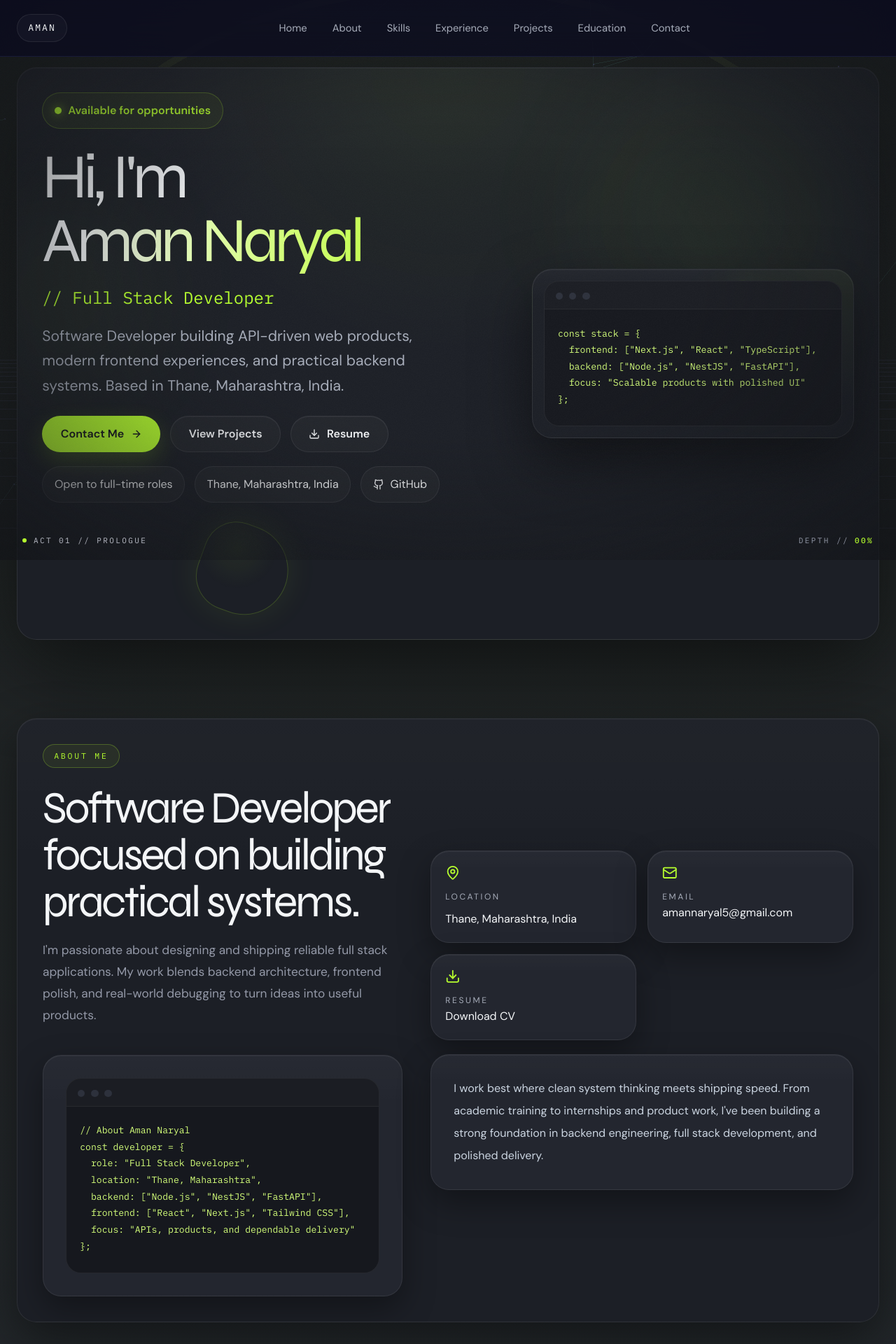
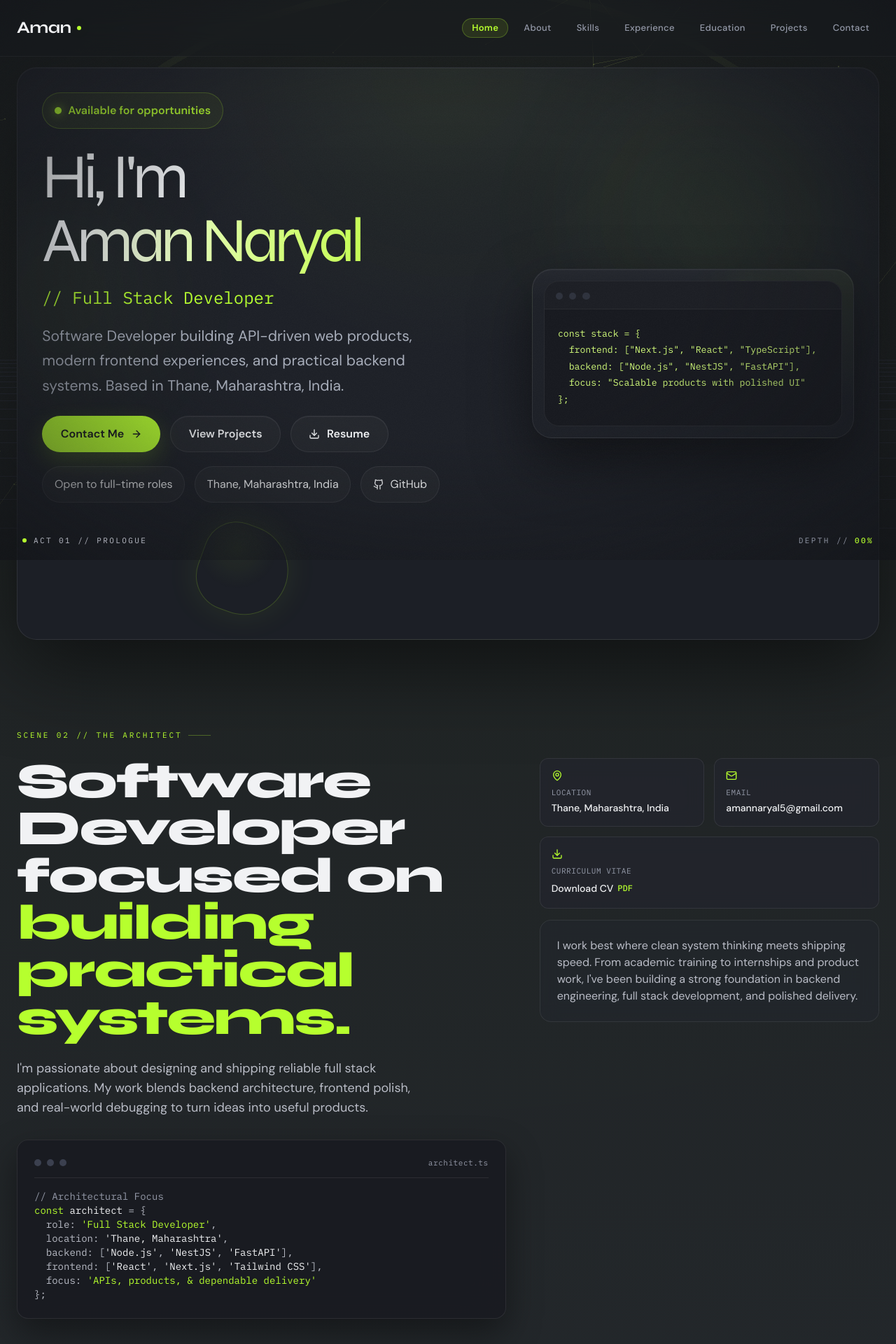
Before and after one commit to amannaryal5-art/Aman_projects, a Next.js app: page / in a window 1280 px wide. Shown: the top 1920 px of the page at 70% size. Built offline with nearby package versions, Linux system fonts and the light colour scheme.

Commit message:
chore: final clean polish and zero-warning formatting

```diff
--- a/src/components/ParticleCanvas.tsx
+++ b/src/components/ParticleCanvas.tsx
@@ -57,14 +57,14 @@ function Network({ count, compact }: { count: number; compact: boolean }) {
         <bufferGeometry>
           <bufferAttribute attach="attributes-position" args={[pointPositions, 3]} />
         </bufferGeometry>
-        <pointsMaterial color="#6d6cff" size={0.035} transparent opacity={0.32} sizeAttenuation />
+        <pointsMaterial color="#B6FF2E" size={0.035} transparent opacity={0.35} sizeAttenuation />
       </points>
       {!compact && (
         <lineSegments ref={lines}>
           <bufferGeometry>
             <bufferAttribute attach="attributes-position" args={[linePositions, 3]} />
           </bufferGeometry>
-          <lineBasicMaterial color="#20d7d5" transparent opacity={0.14} />
+          <lineBasicMaterial color="#B6FF2E" transparent opacity={0.18} />
         </lineSegments>
       )}
     </group>
--- a/src/components/about-section.tsx
+++ b/src/components/about-section.tsx
@@ -3,81 +3,118 @@
 import { motion } from "framer-motion";
 import { Download, Mail, MapPin } from "lucide-react";
 import { developer } from "@/lib/data";
-import { AnimatedSection } from "@/components/AnimatedSection";
 
 export function AboutSection() {
   return (
-    <AnimatedSection id="about" className="section-shell scroll-mt-28 py-20 md:py-28">
-      <div className="section-frame grid gap-10 lg:grid-cols-[0.92fr_1.08fr] lg:items-center">
-        <div>
-          <p className="section-pill">About Me</p>
-          <h2 className="section-title mt-6 text-left">
-            Software Developer focused on building practical systems.
+    <section id="about" className="section-shell scroll-mt-28 py-20 md:py-32 relative">
+      {/* Scene Marker */}
+      <div className="flex items-center gap-2 mb-6">
+        <span className="font-mono text-[11px] tracking-[0.26em] text-spark uppercase">
+          SCENE 02 // THE ARCHITECT
+        </span>
+        <span className="h-px w-8 bg-spark/30" />
+      </div>
+
+      <div className="grid gap-12 lg:grid-cols-12 lg:items-start">
+        {/* Left Column: Heading and Code Card */}
+        <div className="lg:col-span-7 flex flex-col">
+          <h2 className="font-display font-extrabold tracking-[-0.03em] leading-[0.96] text-graphite-100 text-[clamp(2.4rem,5.5vw,4.5rem)] text-left mb-6">
+            <span className="sr-only">Software Developer focused on building practical systems.</span>
+            <span aria-hidden="true" className="block text-graphite-100">
+              Software Developer focused on
+            </span>
+            <span aria-hidden="true" className="block text-spark">
+              building practical systems.
+            </span>
           </h2>
-          <p className="section-copy mt-5 max-w-2xl text-left">
+
+          <p className="font-sans text-base sm:text-lg text-graphite-300 leading-relaxed max-w-xl text-left mb-8">
             I&apos;m passionate about designing and shipping reliable full stack applications. My
             work blends backend architecture, frontend polish, and real-world debugging to turn
             ideas into useful products.
           </p>
 
           <motion.div
-            initial={{ opacity: 0, y: 24 }}
+            initial={{ opacity: 0, y: 20 }}
             whileInView={{ opacity: 1, y: 0 }}
             viewport={{ once: true, amount: 0.2 }}
-            transition={{ duration: 0.45 }}
-            className="neo-card mt-10 p-6 md:p-8"
+            transition={{ duration: 0.6, ease: [0.16, 1, 0.3, 1] }}
+            className="rounded-2xl border border-hairline bg-graphite-900/80 backdrop-blur-xl p-5 sm:p-6 shadow-[0_20px_50px_rgba(0,0,0,0.4)]"
           >
-            <div className="code-window">
-              <div className="code-window-bar">
-                <span className="code-dot bg-[#ff5d77]" />
-                <span className="code-dot bg-[#ffcf5a]" />
-                <span className="code-dot bg-[#29d391]" />
+            <div className="flex items-center justify-between pb-3 mb-4 border-b border-hairline">
+              <div className="flex items-center gap-2">
+                <span className="w-2.5 h-2.5 rounded-full bg-graphite-600" />
+                <span className="w-2.5 h-2.5 rounded-full bg-graphite-600" />
+                <span className="w-2.5 h-2.5 rounded-full bg-graphite-600" />
               </div>
-              <pre className="code-snippet">
-{`// About Aman Naryal
-const developer = {
-  role: "Full Stack Developer",
-  location: "Thane, Maharashtra",
-  backend: ["Node.js", "NestJS", "FastAPI"],
-  frontend: ["React", "Next.js", "Tailwind CSS"],
-  focus: "APIs, products, and dependable delivery"
-};`}
-              </pre>
+              <span className="font-mono text-[11px] text-graphite-400 tracking-wider">
+                architect.ts
+              </span>
             </div>
+            <pre className="font-mono text-xs sm:text-sm leading-relaxed text-graphite-300 overflow-x-auto">
+              <span className="text-graphite-400">{"// Architectural Focus"}</span>
+              {"\n"}
+              <span className="text-spark">const</span>{" "}
+              <span className="text-graphite-100">architect</span> = {"{\n"}
+              {"  "}role: <span className="text-spark">&apos;Full Stack Developer&apos;</span>,{"\n"}
+              {"  "}location: <span className="text-graphite-100">&apos;Thane, Maharashtra&apos;</span>,{"\n"}
+              {"  "}backend: [<span className="text-graphite-100">&apos;Node.js&apos;</span>, <span className="text-graphite-100">&apos;NestJS&apos;</span>, <span className="text-graphite-100">&apos;FastAPI&apos;</span>],{"\n"}
+              {"  "}frontend: [<span className="text-graphite-100">&apos;React&apos;</span>, <span className="text-graphite-100">&apos;Next.js&apos;</span>, <span className="text-graphite-100">&apos;Tailwind CSS&apos;</span>],{"\n"}
+              {"  "}focus: <span className="text-spark">&apos;APIs, products, & dependable delivery&apos;</span>{"\n"}
+              {"}"};
+            </pre>
           </motion.div>
         </div>
 
+        {/* Right Column: Info Cards and Delivery Philosophy */}
         <motion.div
-          initial={{ opacity: 0, y: 24 }}
+          initial={{ opacity: 0, y: 20 }}
           whileInView={{ opacity: 1, y: 0 }}
           viewport={{ once: true, amount: 0.2 }}
-          transition={{ duration: 0.45, delay: 0.08 }}
-          className="space-y-5"
+          transition={{ duration: 0.6, delay: 0.1, ease: [0.16, 1, 0.3, 1] }}
+          className="lg:col-span-5 flex flex-col gap-4"
         >
-          <div className="grid gap-4 sm:grid-cols-2">
-            <div className="info-card">
-              <MapPin className="info-icon" />
-              <p className="info-card-label">Location</p>
-              <p className="info-card-value">{developer.location}</p>
+          <div className="grid gap-3.5 sm:grid-cols-2">
+            <div className="rounded-xl border border-hairline bg-graphite-800/60 backdrop-blur-md p-4 transition-colors hover:border-spark/30">
+              <MapPin className="w-4 h-4 text-spark mb-2" />
+              <p className="font-mono text-[11px] text-graphite-400 uppercase tracking-wider mb-1">
+                Location
+              </p>
+              <p className="text-sm font-medium text-graphite-100">{developer.location}</p>
             </div>
-            <div className="info-card">
-              <Mail className="info-icon" />
-              <p className="info-card-label">Email</p>
-              <a href={`mailto:${developer.email}`} className="info-card-value hover:text-cyan-300">
+
+            <div className="rounded-xl border border-hairline bg-graphite-800/60 backdrop-blur-md p-4 transition-colors hover:border-spark/30">
+              <Mail className="w-4 h-4 text-spark mb-2" />
+              <p className="font-mono text-[11px] text-graphite-400 uppercase tracking-wider mb-1">
+                Email
+              </p>
+              <a
+                href={`mailto:${developer.email}`}
+                className="text-sm font-medium text-graphite-100 hover:text-spark transition-colors truncate block"
+              >
                 {developer.email}
               </a>
             </div>
-            <div className="info-card">
-              <Download className="info-icon" />
-              <p className="info-card-label">Resume</p>
-              <a href="/resume.pdf" target="_blank" rel="noreferrer" className="info-card-value hover:text-cyan-300">
-                Download CV
+
+            <div className="rounded-xl border border-hairline bg-graphite-800/60 backdrop-blur-md p-4 transition-colors hover:border-spark/30 sm:col-span-2">
+              <Download className="w-4 h-4 text-spark mb-2" />
+              <p className="font-mono text-[11px] text-graphite-400 uppercase tracking-wider mb-1">
+                Curriculum Vitae
+              </p>
+              <a
+                href="/resume.pdf"
+                target="_blank"
+                rel="noreferrer"
+                className="text-sm font-medium text-graphite-100 hover:text-spark transition-colors inline-flex items-center gap-1.5"
+              >
+                <span>Download CV</span>
+                <span className="text-spark font-mono text-xs">PDF</span>
               </a>
             </div>
           </div>
 
-          <div className="neo-card p-6 md:p-8">
-            <p className="text-base leading-8 text-slate-300">
+          <div className="rounded-2xl border border-hairline bg-graphite-800/50 backdrop-blur-md p-6">
+            <p className="text-sm sm:text-base leading-relaxed text-graphite-300">
               I work best where clean system thinking meets shipping speed. From academic training
               to internships and product work, I&apos;ve been building a strong foundation in
               backend engineering, full stack development, and polished delivery.
@@ -85,6 +122,6 @@ const developer = {
           </div>
         </motion.div>
       </div>
-    </AnimatedSection>
+    </section>
   );
 }
--- a/src/components/landing/Footer.tsx
+++ b/src/components/landing/Footer.tsx
@@ -2,42 +2,32 @@ import { landingProfile } from "@/data/products";
 
 export function Footer() {
   return (
-    <footer id="contact" className="section-shell scroll-mt-24 pb-10 pt-8 md:pb-12">
-      <div className="fade-up delay-4 grid gap-6 rounded-[1.5rem] border border-white/10 bg-panel-soft px-6 py-6 text-sm text-slate-400 md:grid-cols-[1.2fr_1fr] md:px-8">
-        <div className="space-y-3">
-          <p className="font-display text-2xl text-text">{landingProfile.name}</p>
-          <a
-            href={`mailto:${landingProfile.email}`}
-            className="block transition-colors hover:text-accent"
-          >
-            {landingProfile.email}
-          </a>
-          <a
-            href={`tel:+91${landingProfile.phone}`}
-            className="block transition-colors hover:text-accent"
-          >
-            {landingProfile.phone}
-          </a>
+    <footer className="section-shell pb-12 pt-8">
+      <div className="flex flex-col sm:flex-row items-center justify-between gap-4 py-8 border-t border-hairline font-mono text-xs text-graphite-400">
+        <div className="flex items-center gap-2">
+          <span className="w-1.5 h-1.5 rounded-full bg-spark shadow-spark-sm" />
+          <span className="text-graphite-300 font-medium">{landingProfile.name}</span>
+          <span>— Full Stack Developer</span>
+        </div>
+
+        <div className="flex items-center gap-6">
           <a
             href={landingProfile.github}
             target="_blank"
             rel="noreferrer"
-            className="block transition-colors hover:text-accent"
+            className="hover:text-spark transition-colors"
           >
-            github.com/amannaryal5-art
+            GitHub
           </a>
           <a
             href={landingProfile.linkedin}
             target="_blank"
             rel="noreferrer"
-            className="block transition-colors hover:text-accent"
+            className="hover:text-spark transition-colors"
           >
-            linkedin.com/in/aman-naryal-608034221
+            LinkedIn
           </a>
-        </div>
-
-        <div className="flex items-end md:justify-end">
-          <p>&copy; 2026 Aman Naryal</p>
+          <span>&copy; {new Date().getFullYear()} Aman Naryal</span>
         </div>
       </div>
     </footer>
--- a/src/components/navbar.tsx
+++ b/src/components/navbar.tsx
@@ -3,33 +3,38 @@
 import { AnimatePresence, motion } from "framer-motion";
 import { Menu, X } from "lucide-react";
 import { useEffect, useState } from "react";
+import { scrollState } from "@/lib/cinematic/scrollState";
 
 const navItems = [
-  { label: "Home", href: "#top" },
-  { label: "About", href: "#about" },
-  { label: "Skills", href: "#skills" },
-  { label: "Experience", href: "#experience" },
-  { label: "Projects", href: "#projects" },
-  { label: "Education", href: "#education" },
-  { label: "Contact", href: "#contact" }
+  { label: "Home", href: "#top", sceneIndex: 0 },
+  { label: "About", href: "#about", sceneIndex: 1 },
+  { label: "Skills", href: "#skills", sceneIndex: 2 },
+  { label: "Experience", href: "#experience", sceneIndex: 3 },
+  { label: "Education", href: "#education", sceneIndex: 4 },
+  { label: "Projects", href: "#projects", sceneIndex: 5 },
+  { label: "Contact", href: "#contact", sceneIndex: 6 },
 ];
 
 export function Navbar() {
   const [scrolled, setScrolled] = useState(false);
   const [menuOpen, setMenuOpen] = useState(false);
+  const [activeScene, setActiveScene] = useState(0);
 
   useEffect(() => {
-    const handleScroll = () => setScrolled(window.scrollY > 18);
+    let animId: number;
 
-    handleScroll();
-    window.addEventListener("scroll", handleScroll);
+    const checkState = () => {
+      setScrolled(window.scrollY > 20);
+      setActiveScene(scrollState.sceneIndex);
+      animId = requestAnimationFrame(checkState);
+    };
 
-    return () => window.removeEventListener("scroll", handleScroll);
+    animId = requestAnimationFrame(checkState);
+    return () => cancelAnimationFrame(animId);
   }, []);
 
   useEffect(() => {
     document.body.style.overflow = menuOpen ? "hidden" : "";
-
     return () => {
       document.body.style.overflow = "";
     };
@@ -41,45 +46,60 @@ export function Navbar() {
         setMenuOpen(false);
       }
     };
-
     window.addEventListener("resize", handleResize);
-
     return () => window.removeEventListener("resize", handleResize);
   }, []);
-
-  const handleNavClick = () => {
-    setMenuOpen(false);
-  };
 
   return (
     <motion.header
       initial={false}
       animate={{
-        borderColor: scrolled ? "rgba(108,114,255,0.22)" : "rgba(108,114,255,0.12)",
-        backgroundColor: scrolled ? "rgba(10,10,32,0.88)" : "rgba(10,10,32,0.68)"
+        borderColor: scrolled ? "rgba(255,255,255,0.08)" : "rgba(255,255,255,0.04)",
+        backgroundColor: scrolled ? "rgba(24,26,32,0.85)" : "rgba(24,26,32,0.4)",
       }}
-      className="fixed inset-x-0 top-0 z-50 border-b backdrop-blur-xl"
+      className="fixed inset-x-0 top-0 z-50 border-b backdrop-blur-xl transition-colors duration-300"
     >
-      <div className="section-shell navbar-shell">
-        <a href="#top" className="navbar-brand">
-          Aman
+      <div className="section-shell flex items-center justify-between h-16 sm:h-20">
+        {/* Brand */}
+        <a
+          href="#top"
+          className="font-display font-bold text-xl sm:text-2xl tracking-tight text-graphite-100 hover:text-spark transition-colors duration-200 flex items-center gap-2"
+        >
+          <span>Aman</span>
+          <span className="w-1.5 h-1.5 rounded-full bg-spark shadow-spark-sm" />
         </a>
 
-        <nav className="navbar-links">
-          {navItems.map((item) => (
+        {/* Desktop Navigation Links */}
+        <nav className="hidden md:flex items-center gap-1 lg:gap-2">
+          {navItems.map((item) => {
+            const isActive = activeScene === item.sceneIndex;
+            return (
               <a
                 key={item.href}
                 href={item.href}
-              className="navbar-link"
+                className={`relative px-3.5 py-1.5 rounded-full text-xs lg:text-[13px] font-medium tracking-wide transition-all duration-200 ${
+                  isActive
+                    ? "text-spark font-semibold"
+                    : "text-graphite-400 hover:text-graphite-100"
+                }`}
               >
                 {item.label}
+                {isActive && (
+                  <motion.span
+                    layoutId="nav-active-pill"
+                    className="absolute inset-0 rounded-full bg-spark/10 border border-spark/25 -z-10"
+                    transition={{ type: "spring", stiffness: 350, damping: 30 }}
+                  />
+                )}
               </a>
-          ))}
+            );
+          })}
         </nav>
 
+        {/* Mobile Toggle Button */}
         <button
           type="button"
-          className="navbar-toggle"
+          className="md:hidden flex items-center justify-center w-10 h-10 rounded-full border border-hairline bg-graphite-800/80 text-graphite-300 hover:text-spark transition-colors"
           aria-expanded={menuOpen}
           aria-controls="mobile-nav"
           aria-label={menuOpen ? "Close navigation menu" : "Open navigation menu"}
@@ -89,49 +109,52 @@ export function Navbar() {
         </button>
       </div>
 
+      {/* Subtle Hairline Progress Accent */}
       <AnimatePresence>
-        {scrolled ? (
+        {scrolled && (
           <motion.div
-            key="nav-line"
+            key="nav-accent"
             initial={{ opacity: 0 }}
             animate={{ opacity: 1 }}
             exit={{ opacity: 0 }}
-            className="h-px w-full bg-[linear-gradient(90deg,transparent,rgba(61,232,224,0.32),transparent)]"
+            className="h-px w-full bg-[linear-gradient(90deg,transparent,rgba(182,255,46,0.3),transparent)]"
           />
-        ) : null}
+        )}
       </AnimatePresence>
 
+      {/* Mobile Menu Overlay */}
       <AnimatePresence>
-        {menuOpen ? (
+        {menuOpen && (
           <motion.div
             id="mobile-nav"
             key="mobile-nav"
             initial={{ opacity: 0, height: 0 }}
             animate={{ opacity: 1, height: "auto" }}
             exit={{ opacity: 0, height: 0 }}
-            transition={{ duration: 0.22, ease: "easeOut" }}
-            className="mobile-nav-wrap md:hidden"
+            transition={{ duration: 0.25, ease: [0.16, 1, 0.3, 1] }}
+            className="md:hidden border-b border-hairline bg-graphite-950/95 backdrop-blur-2xl px-6 py-6"
           >
-            <button
-              type="button"
-              aria-label="Close navigation menu"
-              className="mobile-nav-backdrop"
-              onClick={() => setMenuOpen(false)}
-            />
-            <nav className="section-shell mobile-nav-panel">
-              {navItems.map((item) => (
+            <nav className="flex flex-col gap-3">
+              {navItems.map((item) => {
+                const isActive = activeScene === item.sceneIndex;
+                return (
                   <a
                     key={item.href}
                     href={item.href}
-                  className="mobile-nav-link"
-                  onClick={handleNavClick}
+                    className={`py-2 px-3 rounded-lg text-sm tracking-wider uppercase transition-colors ${
+                      isActive
+                        ? "text-spark bg-spark/10 font-medium"
+                        : "text-graphite-300 hover:text-graphite-100"
+                    }`}
+                    onClick={() => setMenuOpen(false)}
                   >
                     {item.label}
                   </a>
-              ))}
+                );
+              })}
             </nav>
           </motion.div>
-        ) : null}
+        )}
       </AnimatePresence>
     </motion.header>
   );
--- a/src/components/resume/EducationSection.tsx
+++ b/src/components/resume/EducationSection.tsx
@@ -4,8 +4,8 @@ export function EducationSection() {
   return (
     <section className="section-shell pb-6 pt-10 md:pb-8 md:pt-14">
       <div className="fade-up delay-2 mb-8">
-        <p className="font-mono text-xs uppercase tracking-[0.24em] text-spark">Education</p>
-        <h2 className="mt-3 font-display text-4xl tracking-[-0.04em] text-graphite-100 md:text-5xl">
+        <p className="section-kicker">Education</p>
+        <h2 className="mt-3 font-display text-4xl tracking-[-0.04em] text-text md:text-5xl">
           Academic foundation and certifications.
         </h2>
       </div>
@@ -13,24 +13,24 @@ export function EducationSection() {
       <div className="grid gap-5 lg:grid-cols-[1.15fr_0.85fr]">
         <div className="space-y-5">
           {education.map((entry, index) => (
-            <article key={`${entry.institution}-${entry.period}`} className={`resume-panel fade-up delay-${Math.min(index + 2, 5)} p-6 md:p-8 border border-hairline bg-graphite-900/80 rounded-2xl`}>
+            <article key={`${entry.institution}-${entry.period}`} className={`resume-panel fade-up delay-${Math.min(index + 2, 5)} p-6 md:p-8`}>
               <div className="flex flex-col gap-5 md:flex-row md:items-start md:justify-between">
                 <div className="max-w-[36rem]">
-                  <h3 className="font-display text-2xl tracking-[-0.03em] text-graphite-100 md:text-3xl">
+                  <h3 className="font-display text-2xl tracking-[-0.03em] text-text md:text-3xl">
                     {entry.institution}
                   </h3>
-                  <p className="mt-2 text-base font-medium text-graphite-200">{entry.degree}</p>
-                  {entry.campus ? <p className="mt-2 text-sm leading-6 text-graphite-400">{entry.campus}</p> : null}
+                  <p className="mt-2 text-base font-medium text-slate-200">{entry.degree}</p>
+                  {entry.campus ? <p className="mt-2 text-sm leading-6 text-slate-400">{entry.campus}</p> : null}
                 </div>
-                <div className="shrink-0 text-sm text-graphite-400 md:max-w-[13rem] md:text-right">
+                <div className="shrink-0 text-sm text-slate-400 md:max-w-[13rem] md:text-right">
                   <p>{entry.period}</p>
-                  {entry.result ? <p className="mt-2 font-medium text-graphite-300">{entry.result}</p> : null}
+                  {entry.result ? <p className="mt-2 font-medium text-slate-300">{entry.result}</p> : null}
                 </div>
               </div>
 
               <div className="mt-5 flex flex-wrap gap-2">
                 {entry.tags.map((tag) => (
-                  <span key={tag} className="resume-chip border border-hairline bg-graphite-800/80 text-graphite-300 text-xs px-2.5 py-1 rounded-md">
+                  <span key={tag} className="resume-chip">
                     {tag}
                   </span>
                 ))}
@@ -39,15 +39,15 @@ export function EducationSection() {
           ))}
         </div>
 
-        <div className="resume-panel fade-up delay-3 p-6 md:p-8 border border-hairline bg-graphite-900/80 rounded-2xl">
-          <p className="font-mono text-xs uppercase tracking-[0.24em] text-spark">Certifications</p>
+        <div className="resume-panel fade-up delay-3 p-6 md:p-8">
+          <p className="section-kicker">Certifications</p>
           <div className="mt-6 space-y-6">
             {certifications.map((entry) => (
-              <div key={entry.name} className="border-t border-hairline pt-6 first:border-t-0 first:pt-0">
-                <h3 className="text-lg font-medium text-graphite-100">{entry.name}</h3>
-                <p className="mt-1 text-sm text-graphite-400">{entry.issuer}</p>
-                <p className="mt-3 text-sm text-graphite-500">{entry.period}</p>
-                <p className="mt-3 text-sm leading-7 text-graphite-300">{entry.detail}</p>
+              <div key={entry.name} className="border-t border-white/10 pt-6 first:border-t-0 first:pt-0">
+                <h3 className="text-lg font-medium text-text">{entry.name}</h3>
+                <p className="mt-1 text-sm text-slate-400">{entry.issuer}</p>
+                <p className="mt-3 text-sm text-slate-500">{entry.period}</p>
+                <p className="mt-3 text-sm leading-7 text-slate-400">{entry.detail}</p>
               </div>
             ))}
           </div>
```
Also changed, not shown: src/components/resume/ResumeHeader.tsx (+11 -9 lines), src/components/skills-section.tsx (+23 -101 lines). Lines whose indentation alone changed are shown as unchanged.
